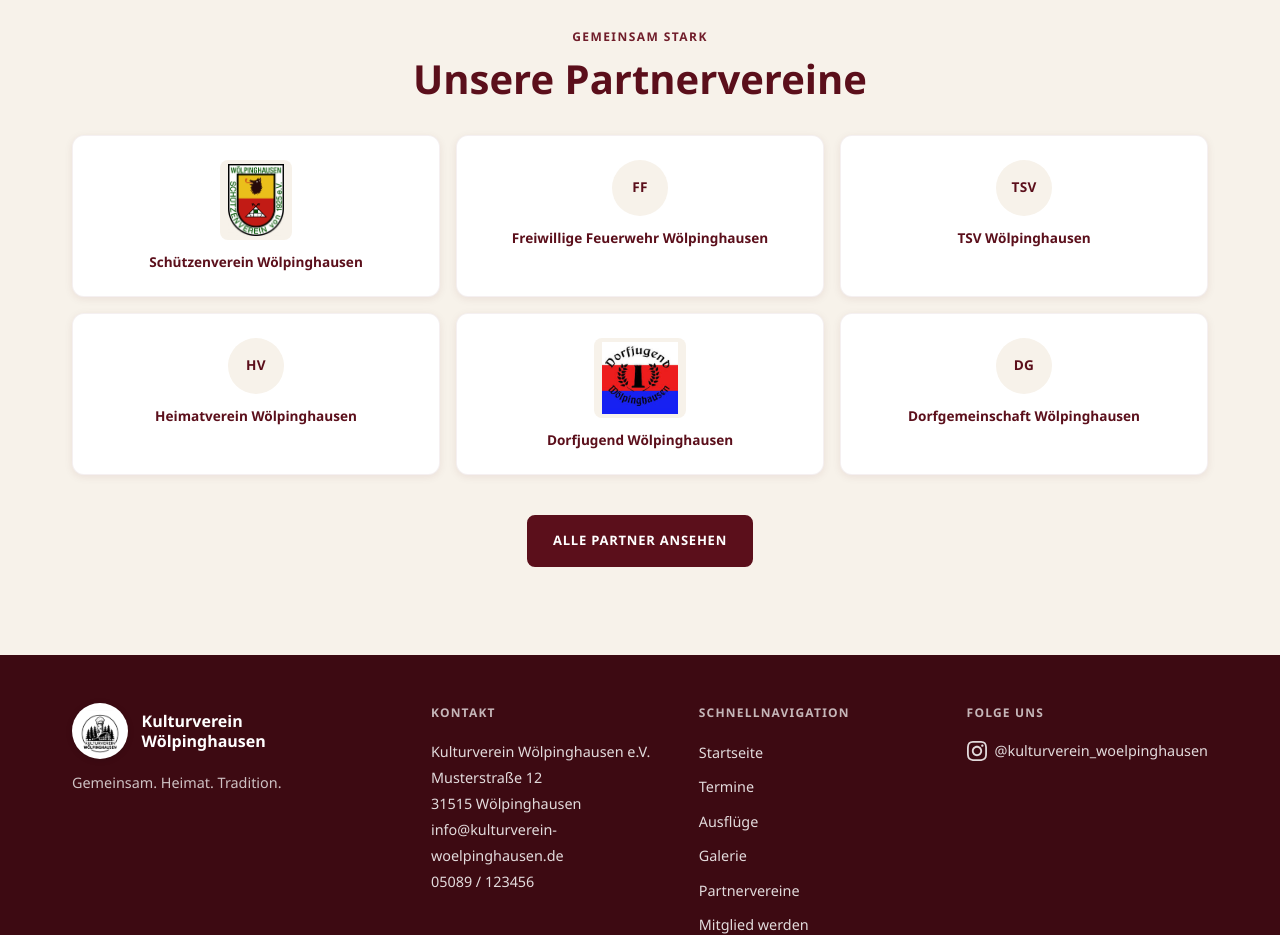
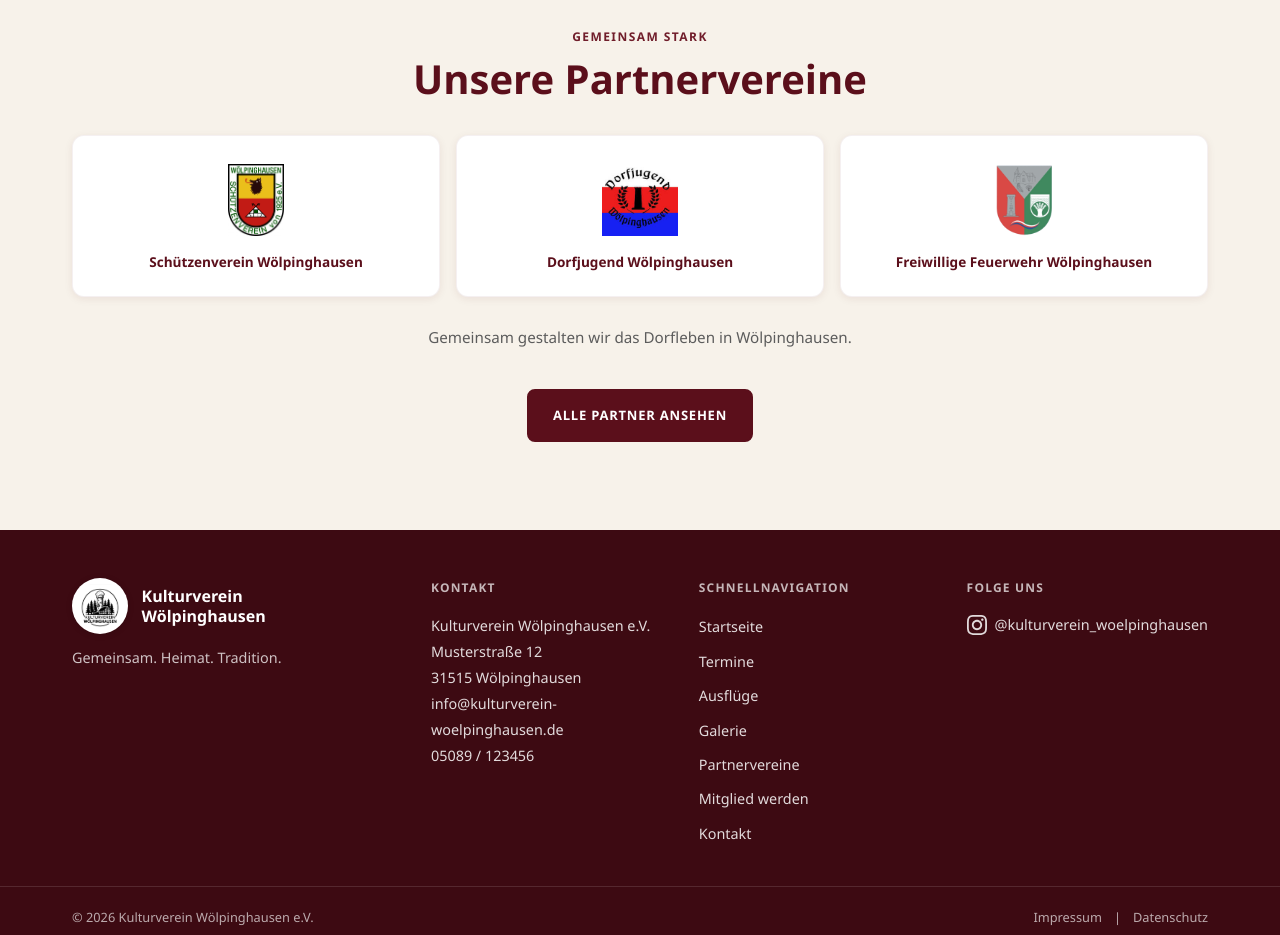
Before and after one commit to svenyh/kulturverein-woelpinghausen, a plain HTML site: page index.html in a window 1280 px wide. Shown: the part 2940-3875 px from the top of the page. Drawn offline with Linux system fonts and the light colour scheme.

Commit message:
Add Freiwillige Feuerwehr Wölpinghausen partner card

```diff
--- a/css/style.css
+++ b/css/style.css
@@ -704,6 +704,7 @@
   grid-template-columns: repeat(2, 1fr);
   gap: 1rem;
   margin-top: 2rem;
+  align-items: stretch;
 }
 
 .partner-card {
@@ -714,6 +715,7 @@
   box-shadow: var(--shadow-sm);
   border: 1px solid rgba(91, 15, 27, 0.06);
   transition: transform var(--transition), box-shadow var(--transition);
+  height: 100%;
 }
 
 .partner-card:hover {
@@ -722,7 +724,8 @@
 }
 
 a.partner-card {
-  display: block;
+  display: flex;
+  flex-direction: column;
   color: inherit;
   text-decoration: none;
 }
@@ -749,6 +752,7 @@
   max-height: 5rem;
   border-radius: var(--radius-sm);
   padding: 0.35rem 0.5rem;
+  background: var(--color-white);
 }
 
 .partner-card__logo {
@@ -767,6 +771,14 @@
   line-height: 1.35;
   overflow-wrap: break-word;
   hyphens: auto;
+}
+
+.partners-note {
+  margin-top: 1.75rem;
+  text-align: center;
+  color: var(--color-text-muted);
+  font-size: 0.95rem;
+  line-height: 1.6;
 }
 
 /* --------------------------------------------------------------------------
--- a/index.html
+++ b/index.html
@@ -123,12 +123,10 @@
         <h2 class="section__title section__title--center">Unsere Partnervereine</h2>
         <div class="partners-grid">
           <a href="https://nt.sv-woelpinghausen.de/" class="partner-card" target="_blank" rel="noopener noreferrer"><div class="partner-card__badge partner-card__badge--logo"><img src="images/partner-schuetzenverein-woelpinghausen.png" alt="Wappen Schützenverein Wölpinghausen" class="partner-card__logo" width="230" height="300" loading="lazy"></div><h3 class="partner-card__name">Schützenverein Wölpinghausen</h3></a>
-          <article class="partner-card"><div class="partner-card__badge">FF</div><h3 class="partner-card__name">Freiwillige Feuerwehr Wölpinghausen</h3></article>
-          <article class="partner-card"><div class="partner-card__badge">TSV</div><h3 class="partner-card__name">TSV Wölpinghausen</h3></article>
-          <article class="partner-card"><div class="partner-card__badge">HV</div><h3 class="partner-card__name">Heimatverein Wölpinghausen</h3></article>
           <a href="https://www.facebook.com/DJWPH/?locale=de_DE" class="partner-card" target="_blank" rel="noopener noreferrer"><div class="partner-card__badge partner-card__badge--logo"><img src="images/partner-dorfjugend-woelpinghausen.png" alt="Logo Dorfjugend Wölpinghausen" class="partner-card__logo" width="200" height="200" loading="lazy"></div><h3 class="partner-card__name">Dorfjugend Wölpinghausen</h3></a>
-          <article class="partner-card"><div class="partner-card__badge">DG</div><h3 class="partner-card__name">Dorfgemeinschaft Wölpinghausen</h3></article>
+          <a href="https://ff-woelpinghausen.de/" class="partner-card" target="_blank" rel="noopener noreferrer"><div class="partner-card__badge partner-card__badge--logo"><img src="images/partner-feuerwehr-woelpinghausen.png" alt="Wappen Freiwillige Feuerwehr Wölpinghausen" class="partner-card__logo" width="200" height="200" loading="lazy"></div><h3 class="partner-card__name">Freiwillige Feuerwehr Wölpinghausen</h3></a>
         </div>
+        <p class="partners-note">Gemeinsam gestalten wir das Dorfleben in Wölpinghausen.</p>
         <div class="section__cta"><a href="partnervereine.html" class="btn btn--primary">Alle Partner ansehen</a></div>
       </div>
     </section>
```
Also changed, not shown: partnervereine.html (+2 -1 lines), images/partner-feuerwehr-woelpinghausen.png (added), 1 other file.
